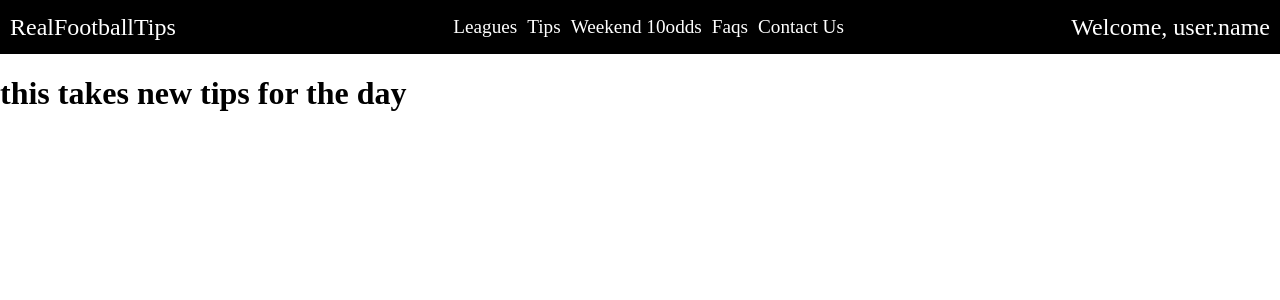
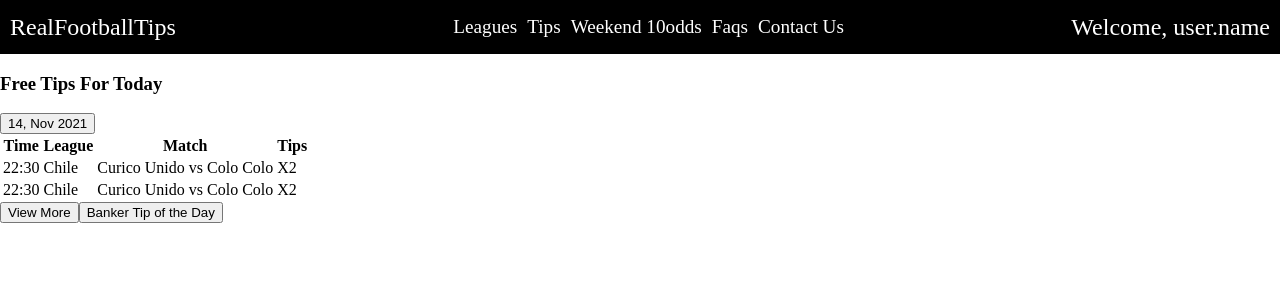
Before and after one commit to diamond-nicholas/football_tip, a React (Create React App) app: page / in a window 1280 px wide. Shown: the top 300 px of the page. Built offline with nearby package versions, Linux system fonts and the light colour scheme.

Commit message:
add structure for newtips component

```diff
--- a/src/Components/NewTips.js
+++ b/src/Components/NewTips.js
@@ -3,7 +3,34 @@ import React from 'react';
 const NewTips = () => {
   return (
     <div>
-      <h1>this takes new tips for the day</h1>
+      <article>
+        <h3>Free Tips For Today</h3>
+        <button>14, Nov 2021 </button>
+      </article>
+      <table>
+        <tr>
+          <th>Time</th>
+          <th>League</th>
+          <th>Match</th>
+          <th>Tips</th>
+        </tr>
+        <tr>
+          <td>22:30</td>
+          <td>Chile</td>
+          <td>Curico Unido vs Colo Colo</td>
+          <td>X2</td>
+        </tr>
+        <tr>
+          <td>22:30</td>
+          <td>Chile</td>
+          <td>Curico Unido vs Colo Colo</td>
+          <td>X2</td>
+        </tr>
+      </table>
+      <aside>
+        <button>View More</button>
+        <button>Banker Tip of the Day</button>
+      </aside>
     </div>
   );
 };
```
